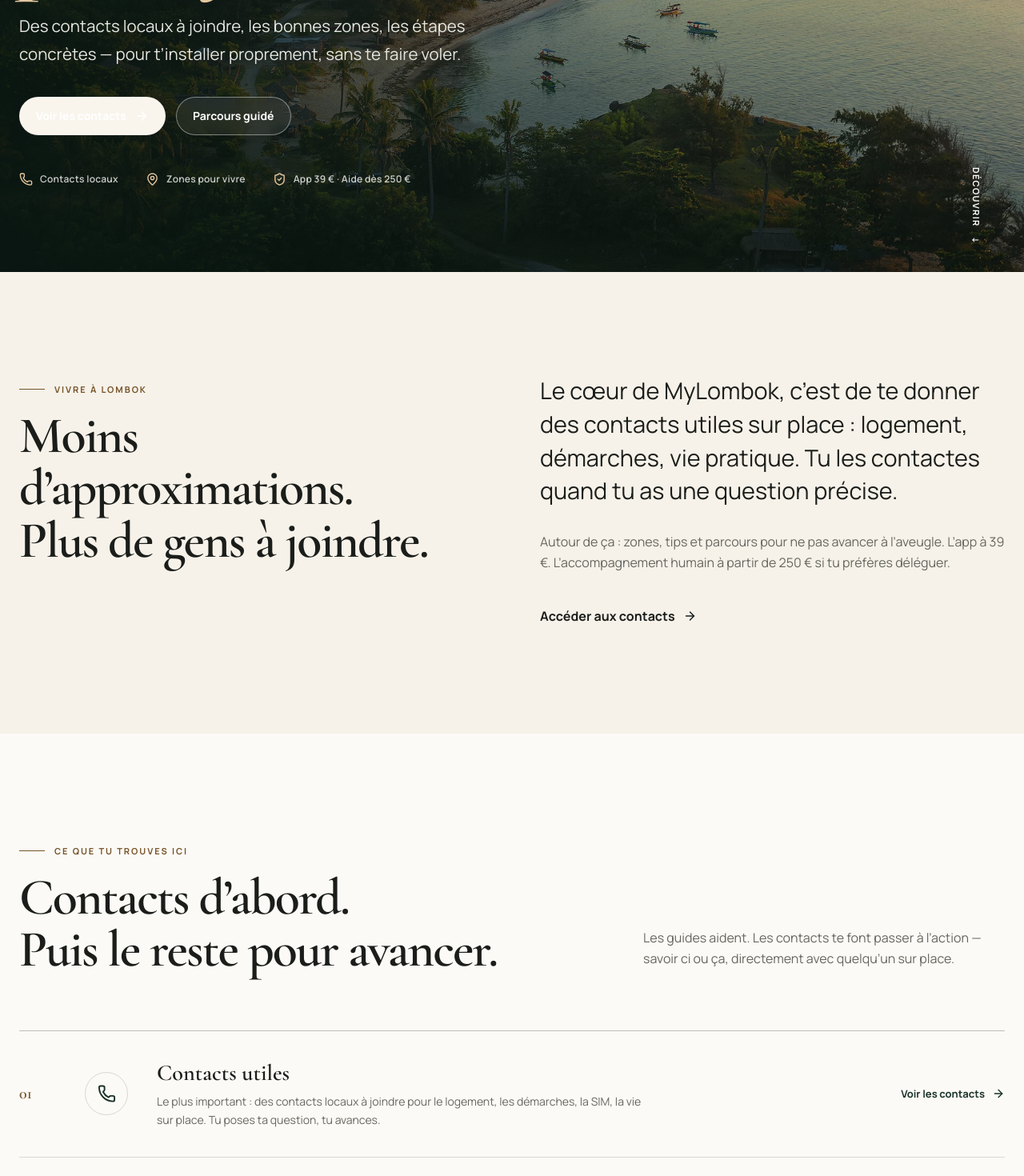
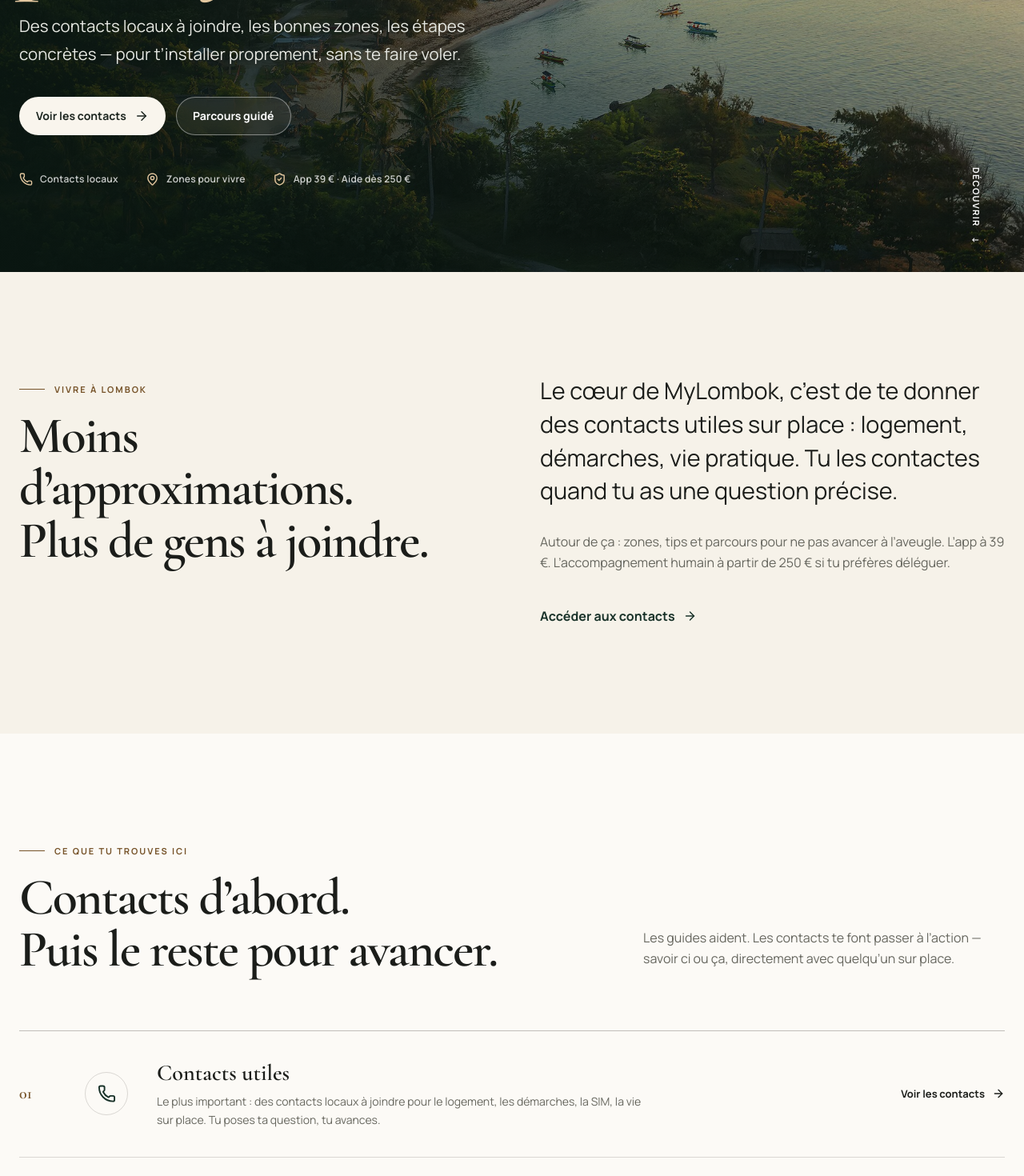
Before and after one commit to Dorianpmy/MyLombok, a Next.js app: page / in a window 1280 px wide. Shown: the part 460-1930 px from the top of the page at 80% size. Built offline with nearby package versions, Linux system fonts and the light colour scheme; no server answers.

Commit message:
fix: button text contrast overridden by a:link inherit

```diff
--- a/app/globals.css
+++ b/app/globals.css
@@ -93,7 +93,7 @@
 *, *::before, *::after { box-sizing: border-box; }
 html { scroll-behavior: smooth; -webkit-text-size-adjust: 100%; background: var(--background); }
 body { margin: 0; min-width: 320px; background: var(--background); color: var(--ink); font-family: var(--font-ui); font-size: 16px; line-height: 1.65; -webkit-font-smoothing: antialiased; text-rendering: optimizeLegibility; }
-button, input, textarea, select { font: inherit; color: inherit; }
+button, input, textarea, select { font: inherit; }
 button, a, [role="button"] { -webkit-tap-highlight-color: transparent; touch-action: manipulation; }
 button { cursor: pointer; }
 a { color: inherit; text-decoration-thickness: from-font; }
@@ -101,8 +101,14 @@ img { max-width: 100%; }
 ::selection { background: var(--bronze); color: #151714; }
 :focus-visible { outline: 2px solid var(--focus); outline-offset: 3px; }
 
-/* Kill iOS/Android default blue link / visited states */
-a:link, a:visited, a:hover, a:active { color: inherit; }
+/* Avoid default blue links, but never override .button colors */
+a:link:not(.button):not(.editorial-link),
+a:visited:not(.button):not(.editorial-link),
+a:hover:not(.button):not(.editorial-link),
+a:active:not(.button):not(.editorial-link) {
+  color: inherit;
+}
+
 input, textarea, select { -webkit-appearance: none; appearance: none; border-radius: var(--radius-small); }
 
 .sr-only { position: absolute; width: 1px; height: 1px; padding: 0; margin: -1px; overflow: hidden; clip: rect(0, 0, 0, 0); white-space: nowrap; border: 0; }
@@ -121,23 +127,97 @@ h2 { font-size: clamp(38px, 5vw, 64px); line-height: 1.02; }
 h3 { line-height: 1.25; }
 .lead-copy { font-size: clamp(21px, 2.25vw, 30px); line-height: 1.45; color: var(--ink); }
 
-.button { min-height: 48px; display: inline-flex; align-items: center; justify-content: center; gap: 10px; padding: 13px 20px; border: 1px solid transparent; border-radius: 999px; font-size: 14px; font-weight: 700; line-height: 1.2; text-decoration: none; transition: transform 180ms var(--ease), background-color 180ms ease, border-color 180ms ease, color 180ms ease; }
+.button {
+  min-height: 48px;
+  display: inline-flex;
+  align-items: center;
+  justify-content: center;
+  gap: 10px;
+  padding: 13px 20px;
+  border: 1px solid transparent;
+  border-radius: 999px;
+  font-size: 14px;
+  font-weight: 700;
+  line-height: 1.2;
+  text-decoration: none;
+  transition: transform 180ms var(--ease), background-color 180ms ease, border-color 180ms ease, color 180ms ease;
+}
 .button svg { width: 18px; height: 18px; }
 .button:hover { transform: translateY(-2px); }
 .button:disabled { cursor: not-allowed; opacity: 0.48; transform: none; }
-.button--primary { background: var(--forest); color: #fffaf1; }
-.button--primary:hover { background: var(--forest-deep); }
-.button--outline { border-color: var(--line-strong); background: transparent; color: var(--ink); }
+
+/* Explicit colors with link-state specificity so text never goes white-on-white */
+a.button--primary,
+a.button--primary:link,
+a.button--primary:visited,
+.button--primary {
+  background: var(--forest);
+  color: #fffaf1;
+}
+a.button--primary:hover,
+.button--primary:hover { background: var(--forest-deep); color: #fffaf1; }
+
+a.button--outline,
+a.button--outline:link,
+a.button--outline:visited,
+.button--outline {
+  border-color: var(--line-strong);
+  background: transparent;
+  color: var(--ink);
+}
+a.button--outline:hover,
 .button--outline:hover { border-color: var(--bronze-text); color: var(--bronze-text); }
-.button--light { background: #f9f5ed; color: #1c251f; }
-.button--light:hover { background: #fff; }
-.button--ghost-light { border-color: rgba(255, 255, 255, 0.42); color: #fff; background: rgba(255, 255, 255, 0.06); backdrop-filter: blur(12px); }
-.button--ghost-light:hover { background: rgba(255, 255, 255, 0.13); }
-.button--danger { border-color: var(--danger-line); background: transparent; color: var(--danger-text); }
+
+a.button--light,
+a.button--light:link,
+a.button--light:visited,
+.button--light {
+  background: #f9f5ed;
+  color: #1c251f;
+}
+a.button--light:hover,
+.button--light:hover { background: #ffffff; color: #1c251f; }
+
+a.button--ghost-light,
+a.button--ghost-light:link,
+a.button--ghost-light:visited,
+.button--ghost-light {
+  border-color: rgba(255, 255, 255, 0.42);
+  color: #ffffff;
+  background: rgba(255, 255, 255, 0.06);
+  backdrop-filter: blur(12px);
+}
+a.button--ghost-light:hover,
+.button--ghost-light:hover { background: rgba(255, 255, 255, 0.13); color: #ffffff; }
+
+a.button--danger,
+a.button--danger:link,
+a.button--danger:visited,
+.button--danger {
+  border-color: var(--danger-line);
+  background: transparent;
+  color: var(--danger-text);
+}
+
 .button--large { min-height: 56px; padding: 16px 26px; font-size: 15px; }
-.editorial-link { display: inline-flex; align-items: center; gap: 10px; border: 0; background: none; color: var(--forest-action); padding: 6px 0; font-weight: 700; text-decoration: none; }
+
+.editorial-link {
+  display: inline-flex;
+  align-items: center;
+  gap: 10px;
+  border: 0;
+  background: none;
+  color: var(--forest-action);
+  padding: 6px 0;
+  font-weight: 700;
+  text-decoration: none;
+}
+a.editorial-link:link,
+a.editorial-link:visited { color: var(--forest-action); }
 .editorial-link svg { width: 17px; transition: transform 180ms var(--ease); }
 .editorial-link:hover svg { transform: translateX(4px); }
+a.editorial-link--light:link,
+a.editorial-link--light:visited,
 .editorial-link--light { color: #f6f2e9; }
 
 /* —— Explorer UI: less square, more soft —— */
@@ -197,7 +277,6 @@ h3 { line-height: 1.25; }
   border-radius: 999px;
 }
 
-/* —— Mobile: bottom nav must not block content; no blue traps —— */
 @media (max-width: 900px) {
   .destination-map {
     height: auto;
@@ -209,7 +288,6 @@ h3 { line-height: 1.25; }
     max-height: 28dvh;
   }
 
-  /* Space above fixed bottom nav so content stays clickable */
   .site-main,
   .destination-activities-page__content,
   .destination-map-page__content,
@@ -230,7 +308,6 @@ h3 { line-height: 1.25; }
     color: #fff;
   }
 
-  /* Map preview sheet must sit above map but below app nav when needed */
   .destination-map__preview {
     z-index: 1100;
     max-height: 42dvh;
@@ -239,7 +316,6 @@ h3 { line-height: 1.25; }
     padding-bottom: calc(18px + env(safe-area-inset-bottom));
   }
 
-  /* Leaflet controls stay tappable */
   .leaflet-control-container,
   .leaflet-top,
   .leaflet-bottom {
@@ -251,9 +327,7 @@ h3 { line-height: 1.25; }
     background: #fff !important;
   }
 
-  .destination-explorer__toolbar {
-    gap: 10px;
-  }
+  .destination-explorer__toolbar { gap: 10px; }
   .destination-explorer__search {
     min-height: 52px;
     border-radius: 999px;
```
